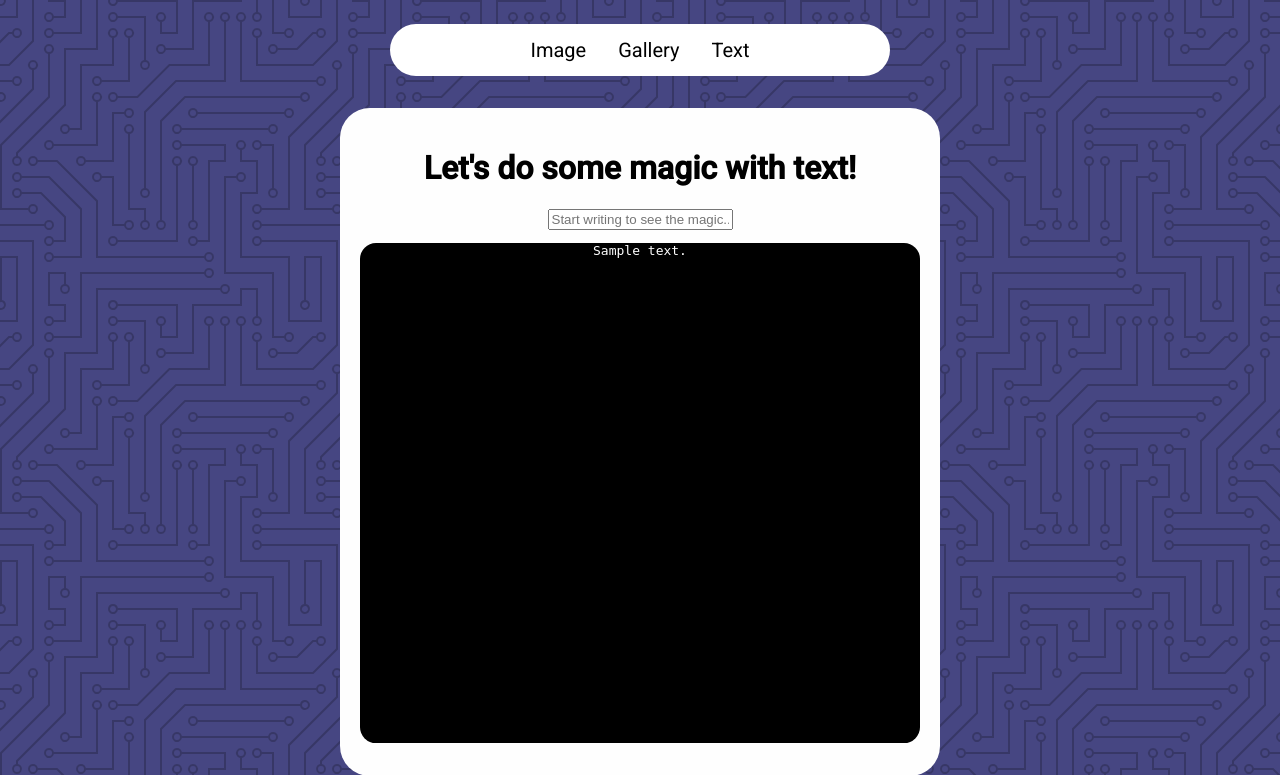
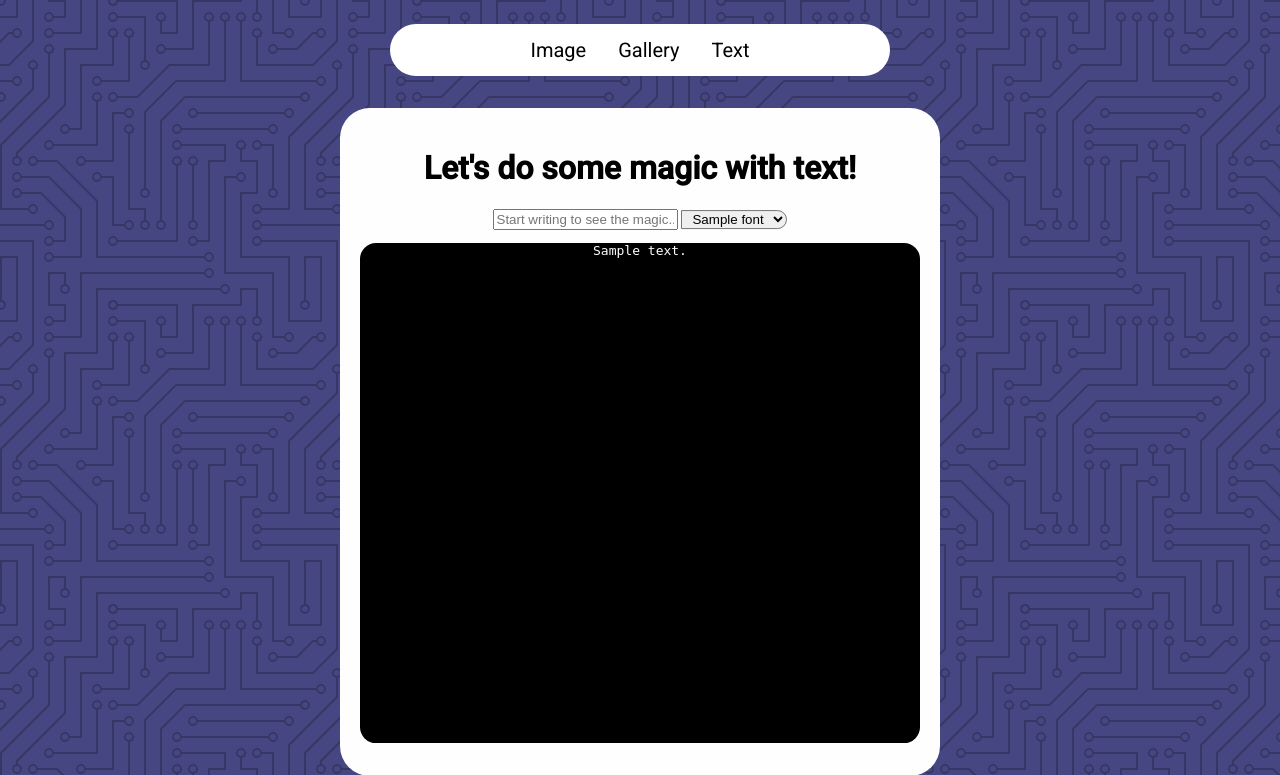
Before and after one commit to zero-to-mastery/ascii-art-2022, a Flask app: template webapp/templates/text-art-v2.html in a window 1280 px wide. Shown: the top 775 px of the page. Run offline with Flask 2, Linux system fonts and the light colour scheme; the template is opened without the code that fills it: most values are stand-ins (such as "Sample title", 1, 10 or a date in 2020).

Commit message:
Added Figlet fonts to the text art generator. (#57)

```diff
--- a/webapp/ascii_art.py
+++ b/webapp/ascii_art.py
@@ -17,7 +17,7 @@ from community_version import convert_image_to_ascii
 from pathlib import Path
 from colorama import Fore, Back, Style
 from constants import ASCII_CHARS
-from pyfiglet import Figlet
+from pyfiglet import Figlet, FigletFont
 
 IMG_FOLDER = os.path.join("static", "IMG")
 ALLOWED_EXTENSIONS = {"png", "jpg", "jpeg"}
@@ -222,15 +222,22 @@ def delete_file():
 
 @app.route("/v2/text", methods=["GET"])
 def text_art():
-    text_art = Figlet(font="slant").renderText("Zero to Mastery!")
-    return render_template("text-art-v2.html", template_name='text', text_art=text_art)
+    text_art = Figlet(font="standard").renderText("Zero to Mastery!")
+    fonts = ['standard', 'slant', '3-d', '5lineoblique', '6x10', 'acrobatic', 'arrows', 'ascii___',
+            'avatar', 'banner', 'banner3-D', 'banner3', 'banner4', 'big', 'block',
+            'broadway', 'bubble', 'caligraphy', 'doh', 'doom', 'isometric1', 'isometric3',
+            'nancyj-underlined', 'smkeyboard', 'univers']
+
+    return render_template("text-art-v2.html", template_name='text', text_art=text_art, fonts=fonts)
 
 @app.route("/v2/text/generate", methods=["POST"])
 def generate_text_art():
     if request.method == "POST":
-        text = request.json.get("text")
-        fig = Figlet(font='slant')
-        art = fig.renderText(text)
+        text = request.form.get("text") or "Zero to Mastery!"
+        font = request.form.get("font") or "slant"
+
+        art = Figlet(font=font).renderText(text)
+
         return json.dumps({"art": art})
 
 if __name__ == "__main__":
--- a/webapp/static/main-v2.css
+++ b/webapp/static/main-v2.css
@@ -256,10 +256,18 @@ button:active {
     max-width: 550px;
     height: 48px;
     padding: 0 1rem;
-    border-radius: 25px;
+    border-top-left-radius: 25px;
+    border-bottom-left-radius: 25px;
     border: 0.5px solid gray;
     outline: none;
     font-size: 15px;
+    margin-right: 1px;
+}
+
+#font {
+    border-top-right-radius: 25px;
+    border-bottom-right-radius: 25px;
+    padding: 0 6px;
 
 
 }
--- a/webapp/static/main-v2.js
+++ b/webapp/static/main-v2.js
@@ -53,20 +53,17 @@ deleteBtns.forEach(btn => {
 /***************************/
 /* 3) Text Art - Generate */
 /*************************/
-const textInput = document.querySelector('#text');
+const textSettingsForm = document.querySelector('#settingsForm');
 const asciiArt = document.querySelector('.ascii-art');
 
-if(textInput) {
-    textInput.addEventListener('input', (e) => {
+if(textSettingsForm) {
+    textSettingsForm.addEventListener('input', (e) => {
         const text = e.target.value;
+        var data = new FormData(textSettingsForm);
+
         fetch('/v2/text/generate', {
             method: 'POST',
-            headers: {
-                'Content-Type': 'application/json'
-            },
-            body: JSON.stringify({
-                text
-            })
+            body: data
         }).then(res => res.json())
             .then(data => {
                 asciiArt.innerHTML = data.art;
--- a/webapp/templates/text-art-v2.html
+++ b/webapp/templates/text-art-v2.html
@@ -8,9 +8,19 @@
 <div class="container">
     <h1 class="heading">Let's do some magic with text!</h1>
     <div class="settings">
-        <div class="input-text field">
-            <input type="text" name="text" id="text" class="input" placeholder="Start writing to see the magic...">
-        </div>
+        <form id="settingsForm">
+            <div class="field">
+                <input type="text" name="text" id="text" class="input" placeholder="Start writing to see the magic...">
+                <select name="font" id="font" class="font-selector">
+                    <!-- do a jinja for loop -->
+                    {% for font in fonts %}
+                    <option value="{{ font }}">{{ font.capitalize() }}</option>
+                    {% endfor %}
+
+                </select>
+            </div>
+
+        </form>
     </div>
     <pre class="ascii-art text-art">{{text_art}}</pre>
 
```
